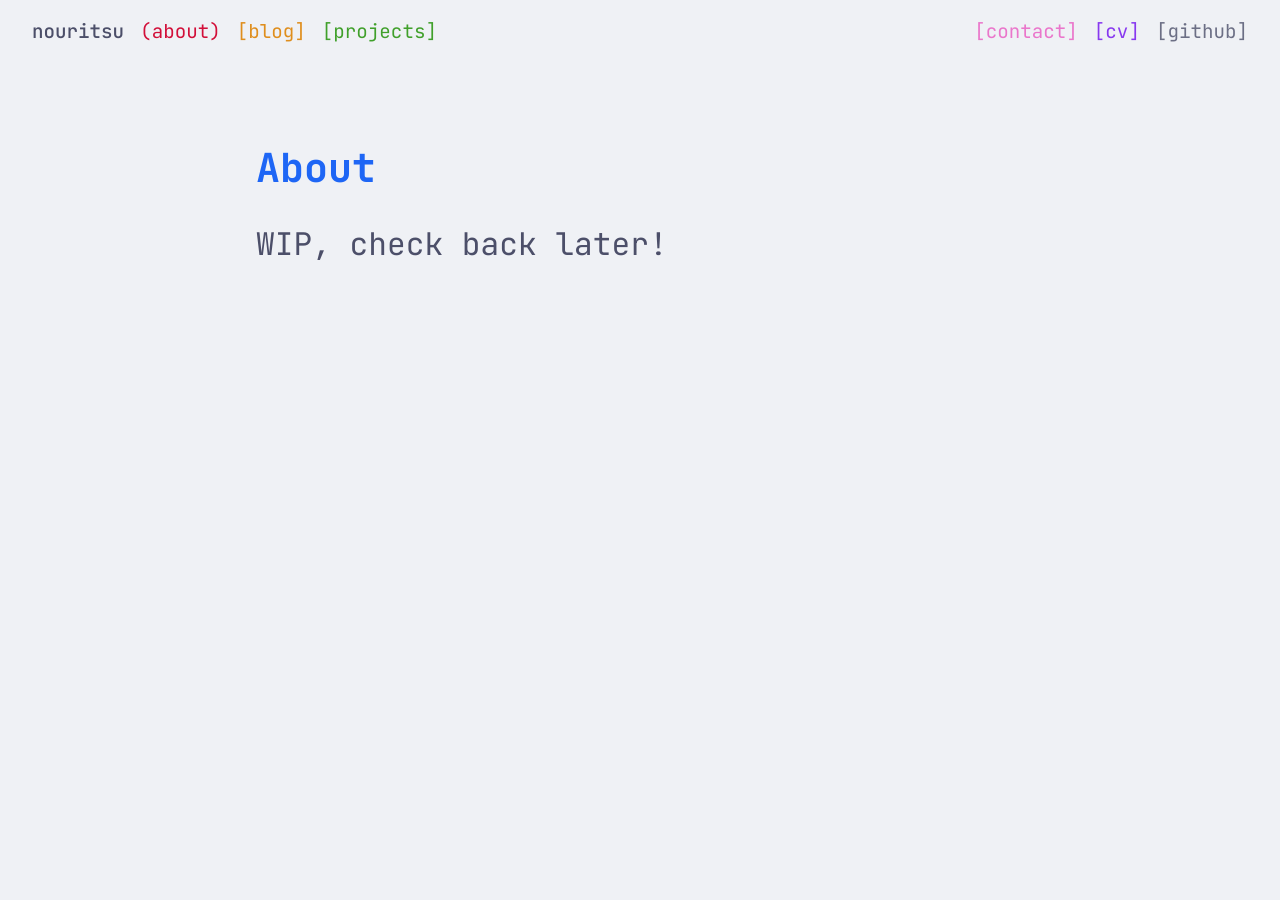
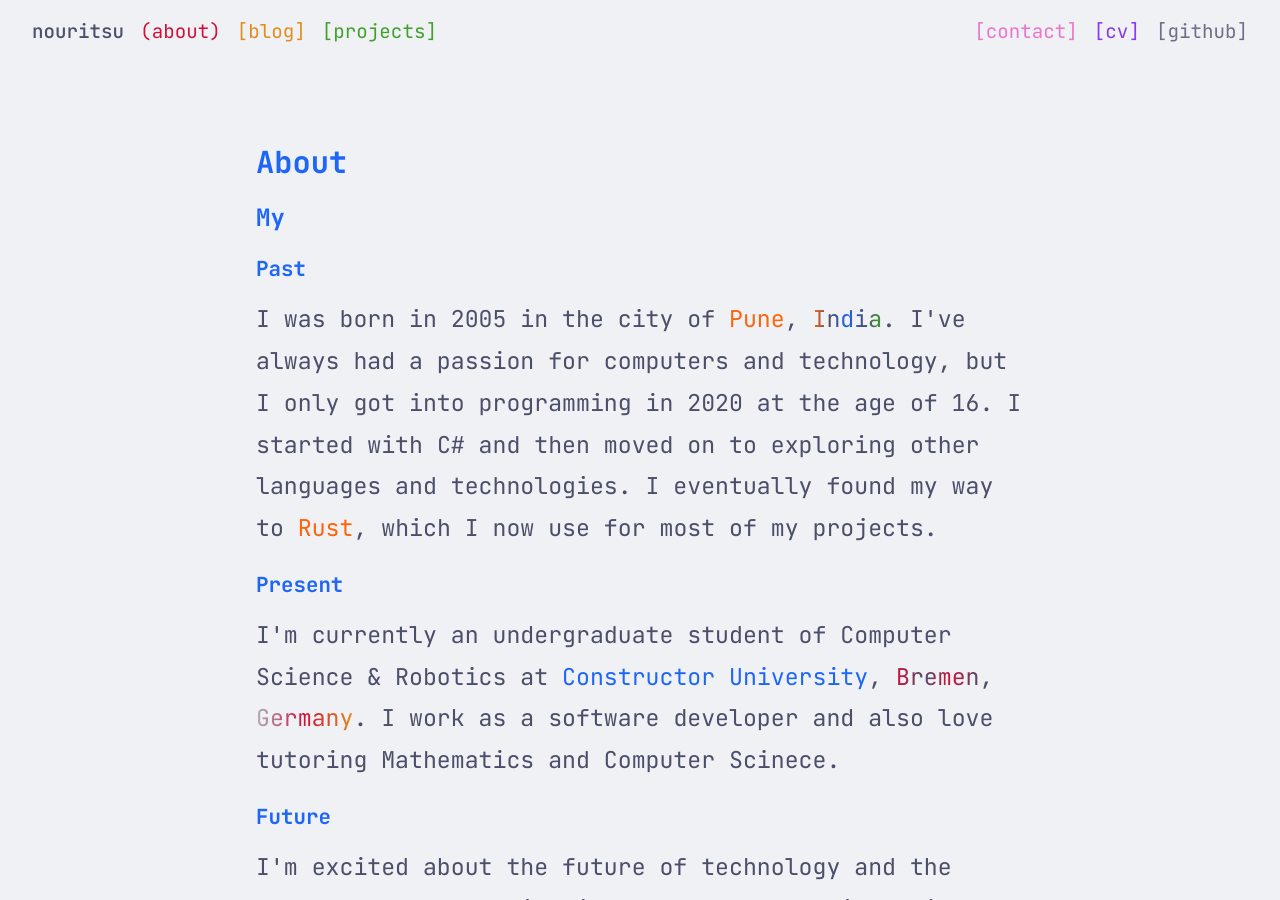
Before and after one commit to nouritsu/nouritsu, a Jekyll site: the page built from _pages/about.html, in a window 1280 px wide and 900 px high. Built offline with Jekyll 4.4.1, drawn with Linux system fonts in a browser that asks for light colours; some of the changed text lies outside the part shown.

Commit message:
finish about page

```diff
--- /dev/null
+++ b/_pages/about.html
@@ -0,0 +1,27 @@
+---
+title: about
+permalink: /about/
+layout: page
+---
+
+<h1>
+	About
+	<h2>My</h2>
+	<h3>Past</h3>
+	I was born in 2005 in the city of <span class="about-pune">Pune</span>,
+	<span class="about-india">India</span>. I've always had a passion for
+	computers and technology, but I only got into programming in 2020 at the age
+	of 16. I started with <span class="about-csharp">C#</span> and then moved on
+	to exploring other languages and technologies. I eventually found my way to
+	<span class="about-rust">Rust</span>, which I now use for most of my projects.
+	<h3>Present</h3>
+	I'm currently an undergraduate student of Computer Science & Robotics at
+	<span class="about-constructor">Constructor University</span>,
+	<span class="about-bremen">Bremen</span>,
+	<span class="about-germany">Germany</span>. I work as a software developer and
+	also love tutoring Mathematics and Computer Scinece.
+	<h3>Future</h3>
+	I'm excited about the future of technology and the countless problems it will
+	solve for humanity. With my skills and passion, I'm confident that I can make
+	meaningful contributions to my field.
+</h1>
--- a/_pages/about.md
+++ /dev/null
@@ -1,9 +0,0 @@
----
-title: about
-permalink: /about/
-layout: page
----
-
-# About
-
-WIP, check back later!
--- a/_sass/base/_layout.scss
+++ b/_sass/base/_layout.scss
@@ -12,10 +12,7 @@
   padding: 0 1rem;
 }
 
-// Main content wrapper
-main {
-  min-height: 100vh;
-}
+
 
 // Table styles
 table {
--- a/_sass/base/_typography.scss
+++ b/_sass/base/_typography.scss
@@ -3,7 +3,7 @@ body {
 	color: var(--fg-color);
 	background-color: var(--bg-color);
 	font-family: "JetBrains Mono";
-	font-size: 1.95rem;
+	font-size: 1.45rem;
 	line-height: 1.6;
 }
 
@@ -18,27 +18,27 @@ h6 {
 }
 
 h1 {
-	font-size: 2.5rem;
+	font-size: 1.9rem;
 }
 
 h2 {
-	font-size: 2rem;
+	font-size: 1.5rem;
 }
 
 h3 {
-	font-size: 1.75rem;
+	font-size: 1.3rem;
 }
 
 h4 {
-	font-size: 1.5rem;
+	font-size: 1.15rem;
 }
 
 h5 {
-	font-size: 1.25rem;
+	font-size: 0.95rem;
 }
 
 h6 {
-	font-size: 1rem;
+	font-size: 0.75rem;
 }
 
 p {
@@ -48,18 +48,18 @@ p {
 // Responsive typography
 @media (max-width: 768px) {
 	body {
+		font-size: 1.15rem;
+	}
+
+	h1 {
 		font-size: 1.5rem;
 	}
 
-	h1 {
-		font-size: 2rem;
-	}
-
 	h2 {
-		font-size: 1.75rem;
+		font-size: 1.3rem;
 	}
 
 	h3 {
-		font-size: 1.5rem;
+		font-size: 1.15rem;
 	}
 }
--- /dev/null
+++ b/_sass/components/_about.scss
@@ -0,0 +1,46 @@
+.about-pune {
+    color: var(--ctp-peach);
+}
+
+.about-india {
+    background-color: transparent;
+    background-image: linear-gradient(to right,
+    var(--ctp-peach), var(--ctp-text), var(--ctp-blue), var(--ctp-text), var(--ctp-green));
+    background-size: 100%;
+    width: fit-content;
+    -webkit-background-clip: text;
+    background-clip: text;
+    color:transparent;
+}
+
+.about-csharp {
+    color: var(--ctp-muave);
+}
+
+.about-rust {
+    color: var(--ctp-peach);
+}
+
+.about-constructor {
+    color: var(--ctp-blue);
+}
+
+.about-bremen {
+    background-color: transparent;
+    background-image: linear-gradient(to right, var(--ctp-red), var(--ctp-text), var(--ctp-red), var(--ctp-text));
+    background-size: 100%;
+    width: fit-content;
+    -webkit-background-clip: text;
+    background-clip: text;
+    color:transparent;
+}
+
+.about-germany {
+    background-color: transparent;
+    background-image: linear-gradient(to right, var(--ctp-surface2), var(--ctp-red), var(--ctp-yellow));
+    background-size: 100%;
+    width: fit-content;
+    -webkit-background-clip: text;
+    background-clip: text;
+    color:transparent;
+}
--- a/_sass/components/_page.scss
+++ b/_sass/components/_page.scss
@@ -15,7 +15,7 @@
 
     .page-subtitle {
       color: var(--subtle-text-color);
-      font-size: 1.2rem;
+      font-size: 0.9rem;
       margin: 0;
     }
   }
--- a/assets/css/main.scss
+++ b/assets/css/main.scss
@@ -21,6 +21,7 @@
 @import "components/navigation";
 @import "components/post";
 @import "components/page";
+@import "components/about";
 
 /* Utilities */
 @import "utilities/spacing";
```
